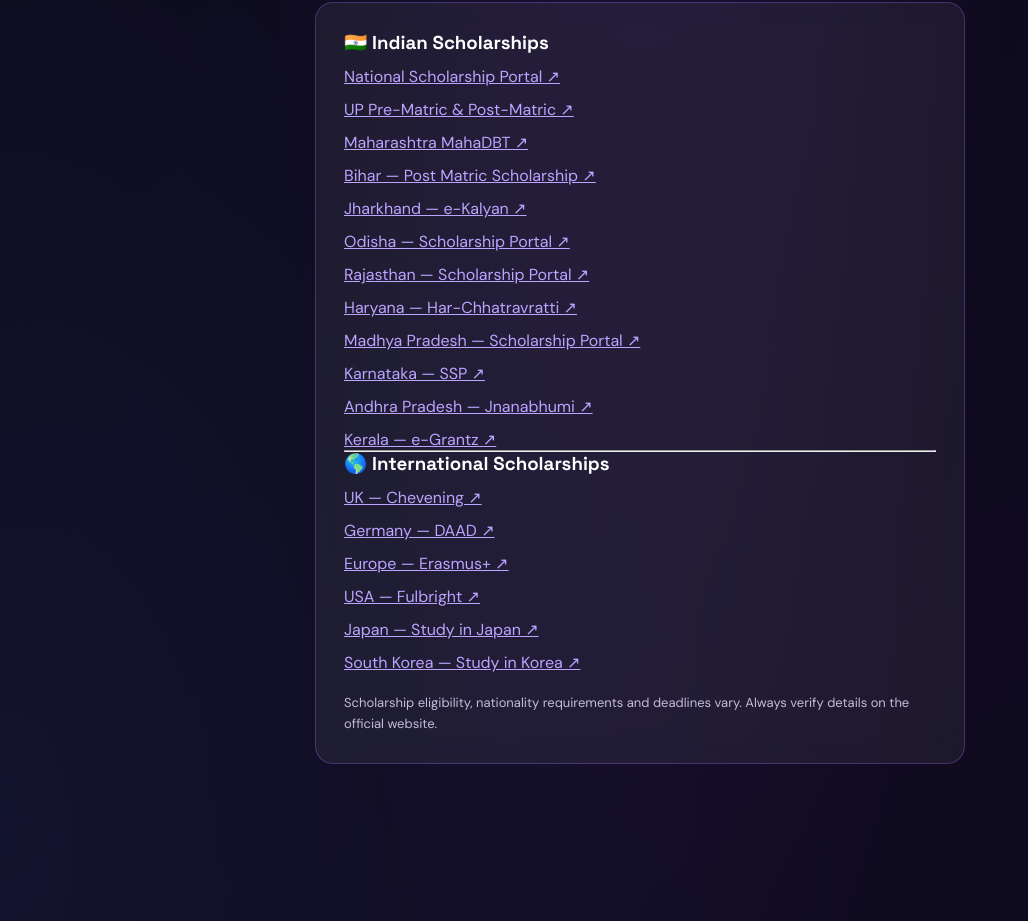
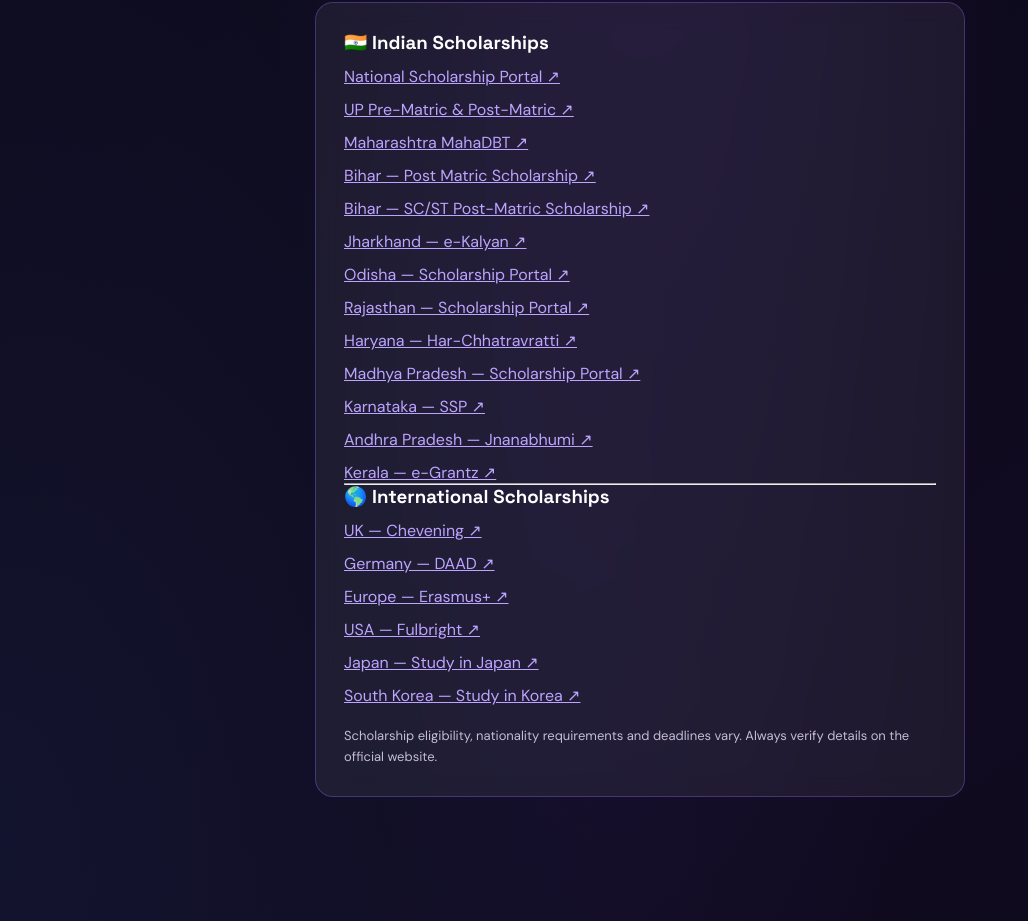
Before and after one commit to missvanshikabaaniya/avora, a plain HTML site: page index.html in a window 1280 px wide. Shown: the part 1519-2440 px from the top of the page, without its empty margins (0-1028 px from the left). Drawn offline with Linux system fonts and the light colour scheme.

Commit message:
Update index.html

```diff
--- a/index.html
+++ b/index.html
@@ -563,6 +563,15 @@ body::before {
     <p><a href="https://mahadbt.maharashtra.gov.in/" target="_blank" rel="noopener noreferrer">Maharashtra MahaDBT ↗</a></p>
 
 <p><a href="https://pmsonline.bihar.gov.in/2026-27/pms/pms_online/Default.aspx target="_blank" rel="noopener noreferrer">Bihar — Post Matric Scholarship ↗</a></p>
+
+<p>
+  <a href="https://scstpmsonline.bihar.gov.in/2026-27/pms/pms_online/StudentDefault.aspx"
+     target="_blank" rel="noopener noreferrer">
+    Bihar — SC/ST Post-Matric Scholarship ↗
+  </a>
+</p>
+
+
 
 <p><a href="https://ekalyan.cgg.gov.in/" target="_blank" rel="noopener noreferrer">Jharkhand — e-Kalyan ↗</a></p>
 
```
